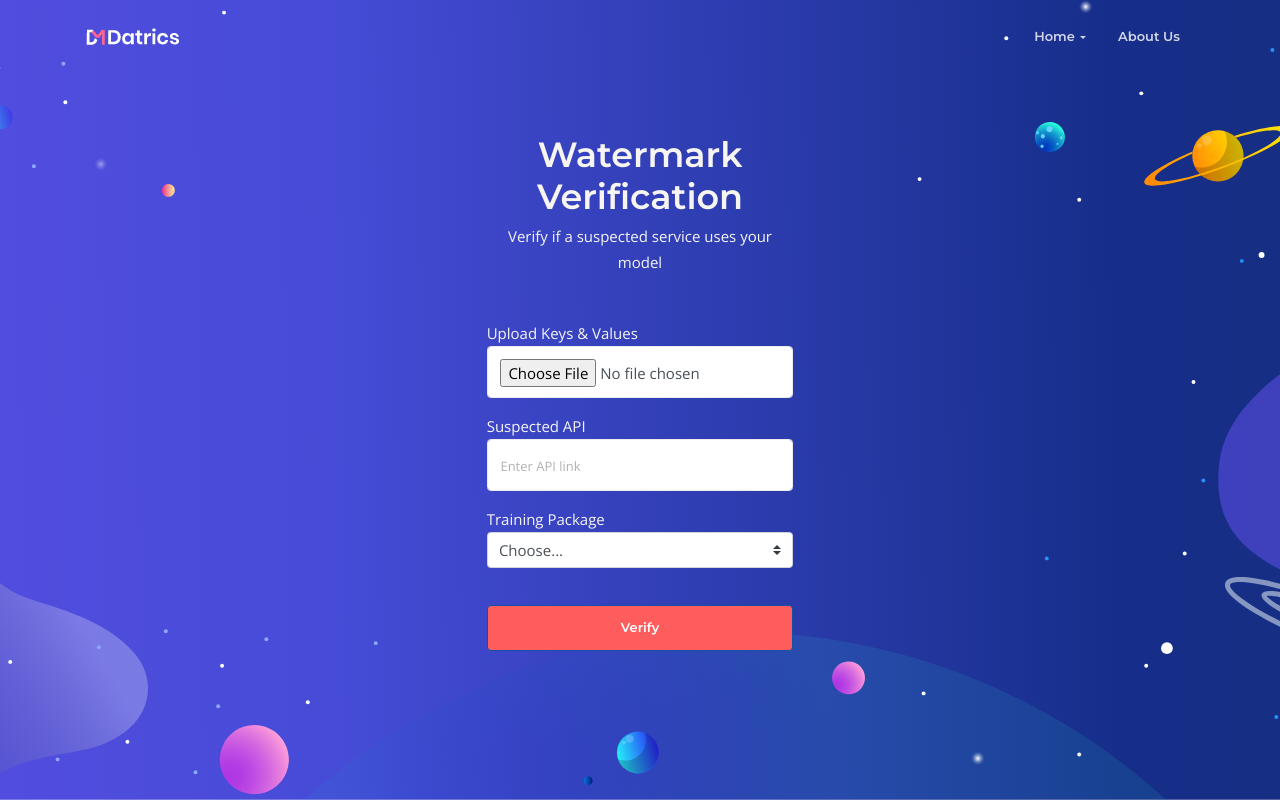
After one commit to NNeuralabs/nneuralabs, a Django app: page /verify/ in a window 1280 px wide. The commit adds this page. Run offline with Django 4.2, Linux system fonts and the light colour scheme; some libraries are stand-ins or nearby versions.

Commit message:
verification demo

```diff
--- a/nneuralab/nneuralab/settings.py
+++ b/nneuralab/nneuralab/settings.py
@@ -38,6 +38,7 @@ INSTALLED_APPS = [
     'django.contrib.sessions',
     'django.contrib.messages',
     'django.contrib.staticfiles',
+    'rest_framework',
 ]
 
 MIDDLEWARE = [
@@ -63,6 +64,7 @@ TEMPLATES = [
                 'django.template.context_processors.request',
                 'django.contrib.auth.context_processors.auth',
                 'django.contrib.messages.context_processors.messages',
+                'django.template.context_processors.media',
             ],
         },
     },
--- a/nneuralab/nneuralab/urls.py
+++ b/nneuralab/nneuralab/urls.py
@@ -13,10 +13,13 @@ Including another URLconf
     1. Import the include() function: from django.urls import include, path
     2. Add a URL to urlpatterns:  path('blog/', include('blog.urls'))
 """
-
+from django.conf import settings
+from django.conf.urls.static import static
 from django.contrib import admin
 from django.urls import path, include
 urlpatterns = [
     path('admin/', admin.site.urls),
     path('', include('watermarking.urls')),
 ]
+if settings.DEBUG:
+    urlpatterns += static(settings.MEDIA_URL, document_root=settings.MEDIA_ROOT)
--- a/nneuralab/templates/base.html
+++ b/nneuralab/templates/base.html
@@ -94,9 +94,6 @@
 <!--body content wrap end-->
 
 
-{% block footer %}
-    {% include 'partials/footer.html' %}
-{% endblock %}
 
 <!--bottom to top button start-->
 <button class="scroll-top scroll-to-target" data-target="html">
--- /dev/null
+++ b/nneuralab/templates/verification.html
@@ -0,0 +1,74 @@
+{% extends 'base.html' %}
+{% block content %}
+{% load static %}
+
+    <!--hero section start-->
+    <section class="hero-section full-screen gray-light-bg" style="background: url('../../static/img/bg-illustration.svg')no-repeat bottom center / cover">
+        <div class="container-fluid">
+            <div class="row align-items-center justify-content-center">
+                <div class="col-12 col-md-5 col-lg-6 col-xl-4 px-lg-6">
+                    <div class="login-signup-wrap px-4 px-lg-5">
+                        <!-- Heading -->
+                        <h1 class="text-center mb-1 text-white">
+                            Watermark Verification
+                        </h1>
+
+                        <!-- Subheading -->
+                        <p class="text-muted text-center mb-5 text-white">
+                            Verify if a suspected service uses your model
+                        </p>
+
+                        <!-- Form -->
+                        <form class="login-signup-form" method="POST" enctype="multipart/form-data">
+                            {% csrf_token %}
+                            <div class="input-group">
+                                <div class="mb-3 w-100">
+                                    <label for="formFile" class="form-label text-white">Upload Keys & Values</label>
+                                    <input class="form-control" type="file" name="keys_values">
+                                </div>
+                            </div>
+
+                            <div class="input-group">
+                                <div class="mb-3 w-100">
+                                    <label class="form-label text-white">
+                                        Suspected API
+                                    </label>
+                                    <input type="text" class="form-control"
+                                            placeholder="Enter API link" name="api_link">
+
+                                </div>
+                            </div>
+
+                            <div class="input-group">
+                                <div class="mb-3 w-100">
+                                    <label class="form-label text-white" for="inlineFormCustomSelect">Training Package</label>
+                                    <select class="custom-select mr-sm-2" id="inlineFormCustomSelect" name="framework">
+                                        <option selected>Choose...</option>
+                                        <option value="pytorch">PyTorch</option>
+                                        <option value="tensorflow">TensorFlow</option>
+                                        <option value="sklearn">SkLearn</option>
+                                        <option value="huggingface">HuggingFace</option>
+                                    </select>
+                                </div>
+
+                            </div>
+
+
+                            <!-- Submit -->
+                            <button class="btn btn-block secondary-solid-btn border-radius mt-4 mb-3" style="background:#FF5D5D;" type="submit">
+                                Verify
+                            </button>
+
+
+
+
+                        </form>
+                    </div>
+                </div>
+            </div> <!-- / .row -->
+        </div>
+    </section>
+    <!--hero section end-->
+
+
+{% endblock %}
--- a/nneuralab/watermarking/urls.py
+++ b/nneuralab/watermarking/urls.py
@@ -1,6 +1,9 @@
 
 from django.urls import path
-from .views import index
+from .views import index, verify, example_marked, example_unmarked
 urlpatterns = [
     path('', index),
+    path('verify/', verify.as_view(), name='verify'),
+    path('verify/example-marked', example_marked.as_view(), name='example-marked'),
+    path('verify/example-unmarked', example_unmarked.as_view(), name='example-unmarked'),
 ]
--- /dev/null
+++ b/nneuralab/watermarking/utils.py
@@ -0,0 +1,3 @@
+class utils:
+    def __inti__():
+        pass
--- a/nneuralab/watermarking/views.py
+++ b/nneuralab/watermarking/views.py
@@ -1,5 +1,60 @@
 from django.shortcuts import render
+from django.views import View
+from django.core.files.storage import FileSystemStorage
+import pickle
+from rest_framework.views import APIView
+from rest_framework.response import Response
+import torch
+from torch import nn
+from torch.nn import functional as F
+# Create your views here.
 
-# Create your views here.
 def index(request):
     return render(request, 'landing.html', {})
+
+class verify(View):
+    def get(self, request):
+        return render(request, 'verification.html', {})
+
+    def post(self, request):
+        #import pdb;pdb.set_trace()
+        data = request.POST
+        ownership = request.FILES["keys_values"]
+
+        fs = FileSystemStorage()
+        fs.save(ownership.name, ownership)
+
+        pikd = open('public/media/ownership.pickle', 'rb')
+        data = pickle.load(pikd)
+
+        pikd.close()
+
+        labels = data['labels']
+        keys = data['inputs']
+
+
+        res = []
+        for data in keys:
+            res.append(request.post(data["api_link"], params=None, headers=None, data=image_data))
+
+        print(keys)
+
+        print(labels)
+        import pdb;pdb.set_trace()
+        return render(request, 'landing.html', {})
+
+
+class example_marked(APIView):
+
+    def post(self, request):
+        print(request.POST)
+        model = torch.load('models/watermarked.zip')
+
+        prediction = model.predict(request.POST)
+        response_dict = {'prediction': prediction }
+        return Response(response_dict, status=200)
+
+
+class example_unmarked(View):
+    def post(self, request):
+        return request.data
```
Also changed, not shown: 4 other files.
